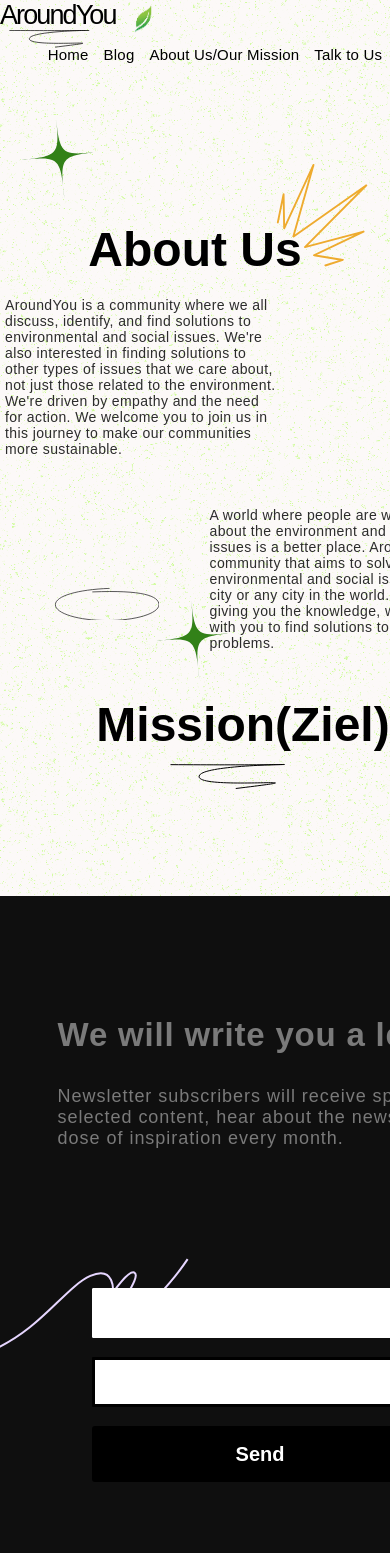
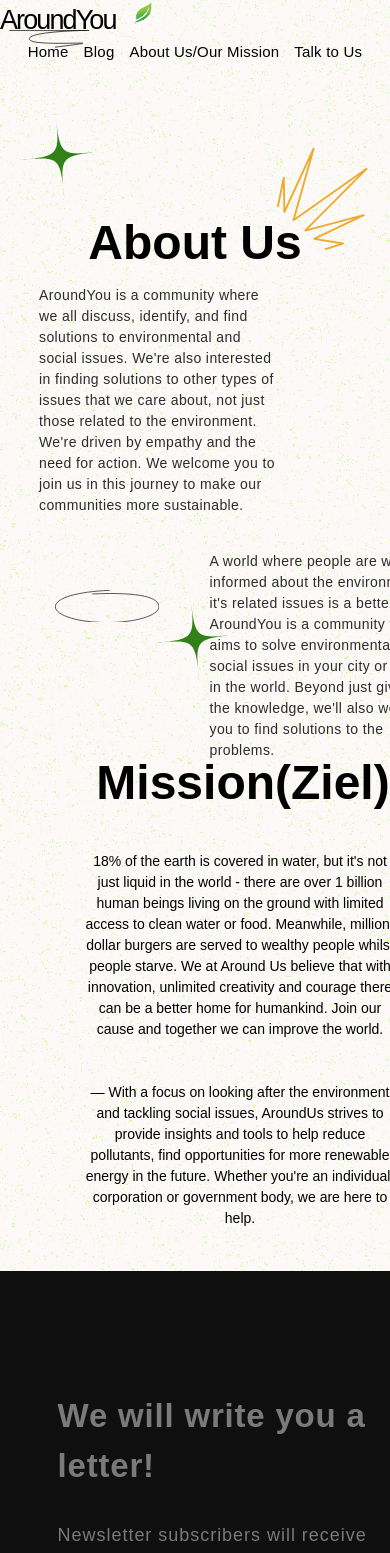
Before and after one commit to AroundYou-ng/AroundYou, a Next.js app: page /AboutMission in a window 390 px wide. Shown: the top 1553 px of the page. Built offline with nearby package versions, Linux system fonts and the light colour scheme; a web font is replaced by a local one.

Commit message:
Fixing responsiveness

```diff
--- a/pages/AboutMission.js
+++ b/pages/AboutMission.js
@@ -22,6 +22,7 @@ export default function AboutMission() {
              <div className={styles.intro_h1}>About Us
              <span  className={styles.intro_h1_img}>
                <Image
+               className={styles.hairystar}
                src={hairystar}
                width={90}
                alt="Image of a star svg"
@@ -44,10 +45,18 @@ export default function AboutMission() {
 
              <div className={styles.intro2_h1}>
              Mission(Ziel)
-              <svg className={styles.logoline} width="115px" height="25px" viewBox="0 0 115 25" version="1.1" xmlnsXlink="http://www.w3.org/1999/xlink" xmlns="http://www.w3.org/2000/svg">
-                            <path class="line" d="M0 0.150499C232.087 1.40864 39.6955 -4.56122 29.1709 10.5093C17.6264 27.0401 176.418 10.5361 65.2644 24" transform="translate(0.5 0.5)" id="Path-25" fill="none" fill-rule="evenodd" stroke="#000000" stroke-width="1"></path>
-                        </svg>
+
+
              </div>
+             <section className={styles.missionText}>
+                        18% of the earth is covered in water, but it's not just liquid in the world - there are over 1 billion human beings living on the ground with limited access to clean water or food. Meanwhile, million-dollar burgers are served to wealthy people whilst people starve. We at Around Us believe that with innovation, unlimited creativity and courage there can be a better home for humankind. Join our cause and together we can improve the world.
+<br />
+<br />
+<br />
+—
+
+With a focus on looking after the environment and tackling social issues, AroundUs strives to provide insights and tools to help reduce pollutants, find opportunities for more renewable energy in the future. Whether you're an individual, corporation or government body, we are here to help.
+                        </section>
             <About />
             </div>
    )
--- a/styles/AboutandMission.module.css
+++ b/styles/AboutandMission.module.css
@@ -22,11 +22,11 @@
 }
 
 
-
 .intro_h1_img{
     position: absolute;
-    top: -1.2em;
+    top: -1.0em;
     left: 4em;
+    width: 120px;
     transform: rotate(42deg);
 }
 
@@ -95,20 +95,31 @@
     color: rgb(44, 44, 44);
 }
 
-@media screen and (max-width:640px) {
+
+/* mission
+ */
+
+
+ .missionText{
+    margin: auto;
+    margin-top: -8em;
+    padding: 0 0 3em 0 ;
+    width: 50%;
+    font-size: 14px;
+ }
+@media screen and (max-width:900px) {
     .contents_diagonal1, .contents_diagonal2{
-        width: 70%;
+        width: 90%;
         font-size: 14px;
     }
 
     .contents_diagonal1{
-        margin-left: 25%;
-        margin-top: -3em;
+        margin-top: -4em;
     }
     .contents_diagonal2{
-       right: 0;
+
        margin-left: 25%;
-       margin-top: 1em;
+       margin-top: 4em;
     }
 
     .circle{
@@ -120,5 +131,13 @@
 
     .intro2_h1{
         left: 1em;
+        margin-top: 1em;
+    }
+
+
+    .missionText{
+        width:80%;
+        text-align: center;
+        margin-left: 6em;
     }
 }
--- a/styles/Blog.module.css
+++ b/styles/Blog.module.css
@@ -19,10 +19,19 @@
 
 .conatiner{
     display: grid;
-    grid-template-columns: repeat(3, 1fr);
+    grid-template-columns: repeat(2, 1fr);
     grid-template-rows: repeat(2, 1fr);
-    grid-column-gap: 65px;
-    grid-row-gap: 35px;
+    grid-column-gap: 45px;
+    grid-row-gap: 66px;
+    padding-bottom: 3em;
+}
+
+.circle, .star{
+    position: absolute;
+
+}
+
+.conatiner div{
     margin: auto;
 }
 
@@ -34,6 +43,6 @@
 
 @media screen and (max-width: 900px) {
     .conatiner{
-        grid-template-columns: repeat(3, 1fr);
+        grid-template-columns: repeat(1, 1fr);
     }
 }
--- a/styles/Home.module.css
+++ b/styles/Home.module.css
@@ -79,10 +79,12 @@
 }
 .h1_sec1{
   font-family: 'Space Grotesk', sans-serif;
-  line-height: -2em;
-  letter-spacing: -1px;
+  line-height: 1.2em;
+  letter-spacing: -2px;
   font-size: 48px;
   font-weight: 600;
+  padding-top: 0.6em;
+  padding-bottom: 0.6em;
 }
 
 .span_sec1{
@@ -91,7 +93,7 @@
   letter-spacing: -1.5px;
   color: rgb(78, 78, 78);
   position: absolute;
-  margin-top: -1.6em;
+  margin-top: -1.0em;
 }
 
 .small_sec1{
@@ -104,7 +106,7 @@
 .btn_sec1{
   outline: 0;
   width: 200px;
-  margin-top: 43px;
+  margin-top: 21px;
   cursor: pointer;
   border: 1px solid #000;
   border-radius: 2px;
@@ -151,7 +153,7 @@
   display: flex;
   justify-content: center;
   position: relative;
-  margin-top: -19em;
+  margin-top: -17em;
   margin-left: 38em;
 }
 .star{
@@ -216,7 +218,9 @@ height: 30em;
   background-repeat: no-repeat;
 }
 
-
+.verifiedBage{
+  margin-left: auto;
+}
 
 
 @media screen and (max-width: 900px) {
--- a/styles/about.module.css
+++ b/styles/about.module.css
@@ -127,7 +127,7 @@
 .CTA_section > ul{
  list-style: none;
  text-align: justify;
- margin-left: -2.3em;
+ margin-left: 0.1em;
  font-weight: 100;
  letter-spacing: 0.9px;
 }
@@ -182,10 +182,9 @@
 
 
     .footer3{
-     flex-direction: row;
-     flex-wrap: wrap;
+     flex-direction: column;
      justify-content: center;
-     gap: 6em;
+     gap: 7em;
     }
 .header{
      margin-left: -1.2em;
--- a/styles/globals.css
+++ b/styles/globals.css
@@ -1,5 +1,8 @@
 @import url('https://fonts.cdnfonts.com/css/satoshi');
 @import url('https://fonts.googleapis.com/css2?family=Work+Sans:wght@100;200;300;600;700&display=swap');
+@tailwind base;
+@tailwind components;
+@tailwind utilities;
 
 html,
 body {
--- a/tailwind.config.js
+++ b/tailwind.config.js
@@ -1,6 +1,9 @@
 /** @type {import('tailwindcss').Config} */
 module.exports = {
-  content: [],
+  content: [
+    "./pages/**/*.{js,ts,jsx,tsx}",
+    "./components/**/*.{js,ts,jsx,tsx}",
+  ],
   theme: {
     extend: {},
   },
```
Also changed, not shown: pages/Blog.js (+49 -8 lines), pages/index.js (+7 -3 lines), public/apie.svg (added).
